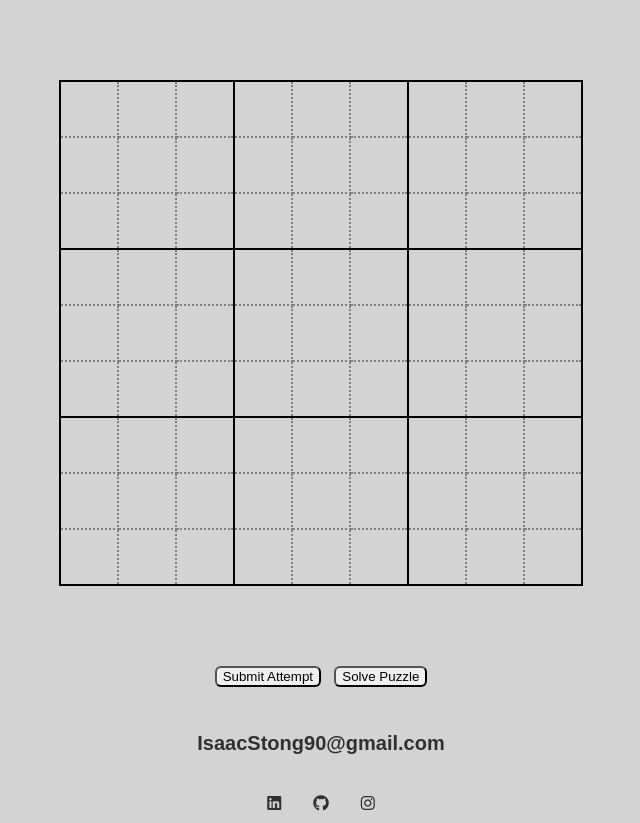
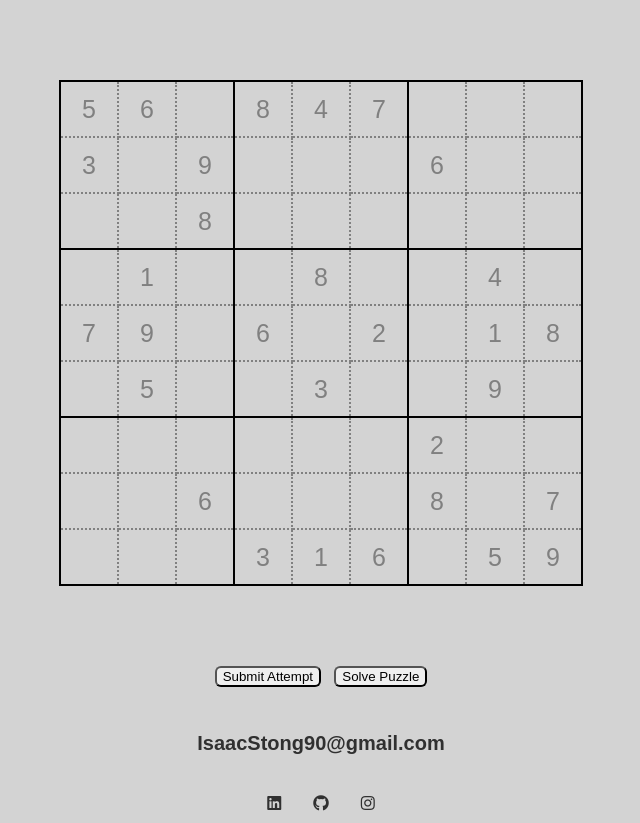
Before and after one commit to IsaacStong/Portfolio, a Django app: page /sudoku/ in a window 1280 px wide. Shown: the part 147-970 px from the top of the page, without its empty margins (319-959 px from the left). Run offline with Django 3.2, Linux system fonts and the light colour scheme; lists and menus that the app fills with data are empty; some libraries are stand-ins or nearby versions.

Commit message:
Board Update
Added board and a board population in JS.
Made it so default values or uneditable and gray for easier visuals.

```diff
--- a/static/Portfolio/JS/Sudoku.js
+++ b/static/Portfolio/JS/Sudoku.js
@@ -1,22 +1,27 @@
+// game boards for Sudoku.
+const board1 = [
+  ['5', '3', '', '', '7', '', '', '', ''],
+  ['6', '', '', '1', '9', '5', '', '', ''],
+  ['', '9', '8', '', '', '', '', '6', ''],
+  ['8', '', '', '', '6', '', '', '', '3'],
+  ['4', '', '', '8', '', '3', '', '', '1'],
+  ['7', '', '', '', '2', '', '', '', '6'],
+  ['', '6', '', '', '', '', '2', '8', ''],
+  ['', '', '', '4', '1', '9', '', '', '5'],
+  ['', '', '', '', '8', '', '', '7', '9']
+];
 
-
-document.querySelector('.header__select--wrapper').addEventListener('click', function() {
-    this.querySelector('.header__select').classList.toggle('open');
-})
-
-for (const option of document.querySelectorAll("header__select--option")) {
-    option.addEventListener('click', function() {
-        if (!this.classList.contains('selected')) {
-            this.parentNode.querySelector('.header__select--option.selected').classList.remove('selected');
-            this.classList.add('selected');
-            this.closest('.header__select').querySelector('.header__select--trigger span').textContent = this.textContent;
-        }
-    })
+// Select all squares from HTML and populate using board.
+blocks = document.querySelectorAll('input');
+var k = 0;
+for(var i = 0; i < 9; ++i) {
+  for(var j = 0; j < 9; ++j) {
+    blocks[k].value = board1[j][i];
+    //if statement makes given Sudoku values gray and uneditable.
+    if (blocks[k].value != '') {
+      blocks[k].readOnly = true;
+      blocks[k].style.color = 'gray';
+    }
+    k = k+1;
+  }
 }
-
-window.addEventListener('click', function(e) {
-    const select = document.querySelector('.header__select')
-    if (!select.contains(e.target)) {
-        select.classList.remove('open');
-    }
-});
--- a/templates/Sudoku.html
+++ b/templates/Sudoku.html
@@ -159,8 +159,6 @@
       </ul>
     </footer>
 
-    <script src="src="{% static 'Portfolio/JS/Sudoku.js' %}">
-
-    </script>
+    <script src="{% static 'Portfolio/JS/Sudoku.js' %}"></script>
   </body>
 </html>
```
